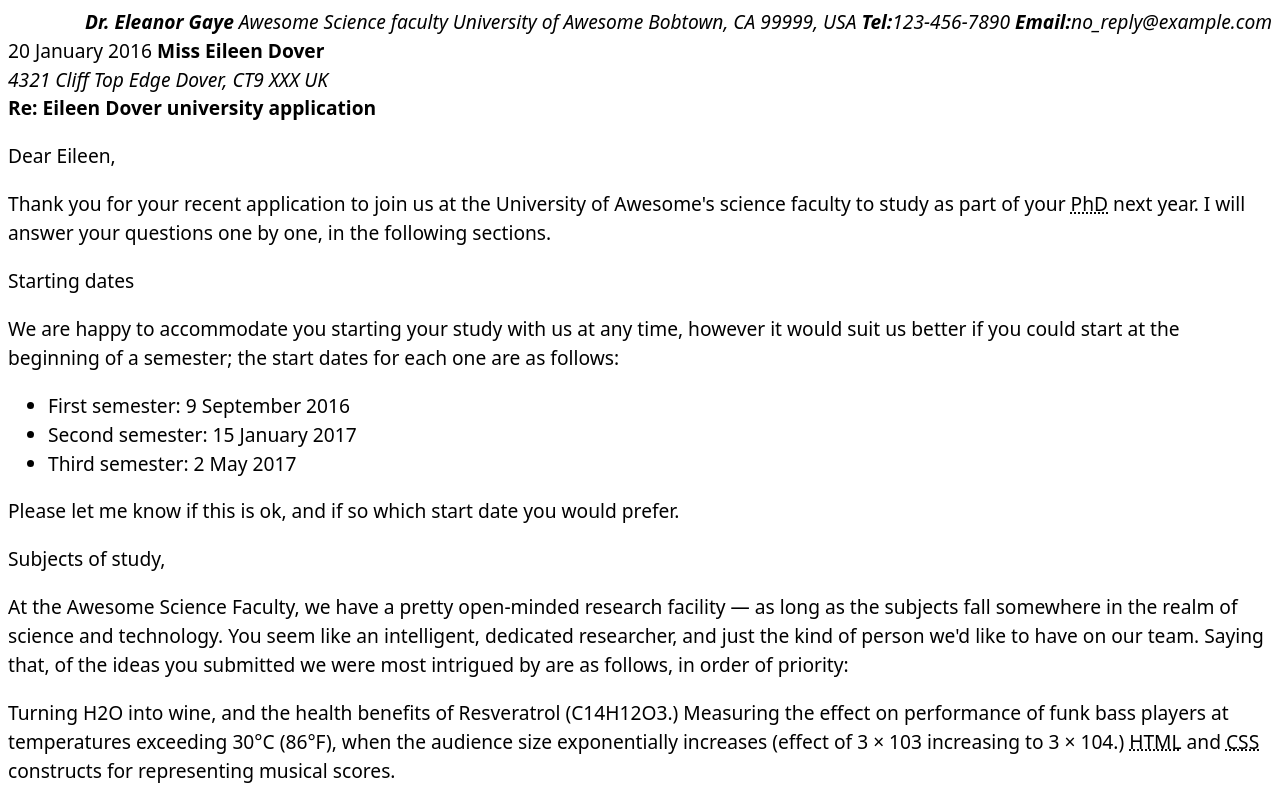
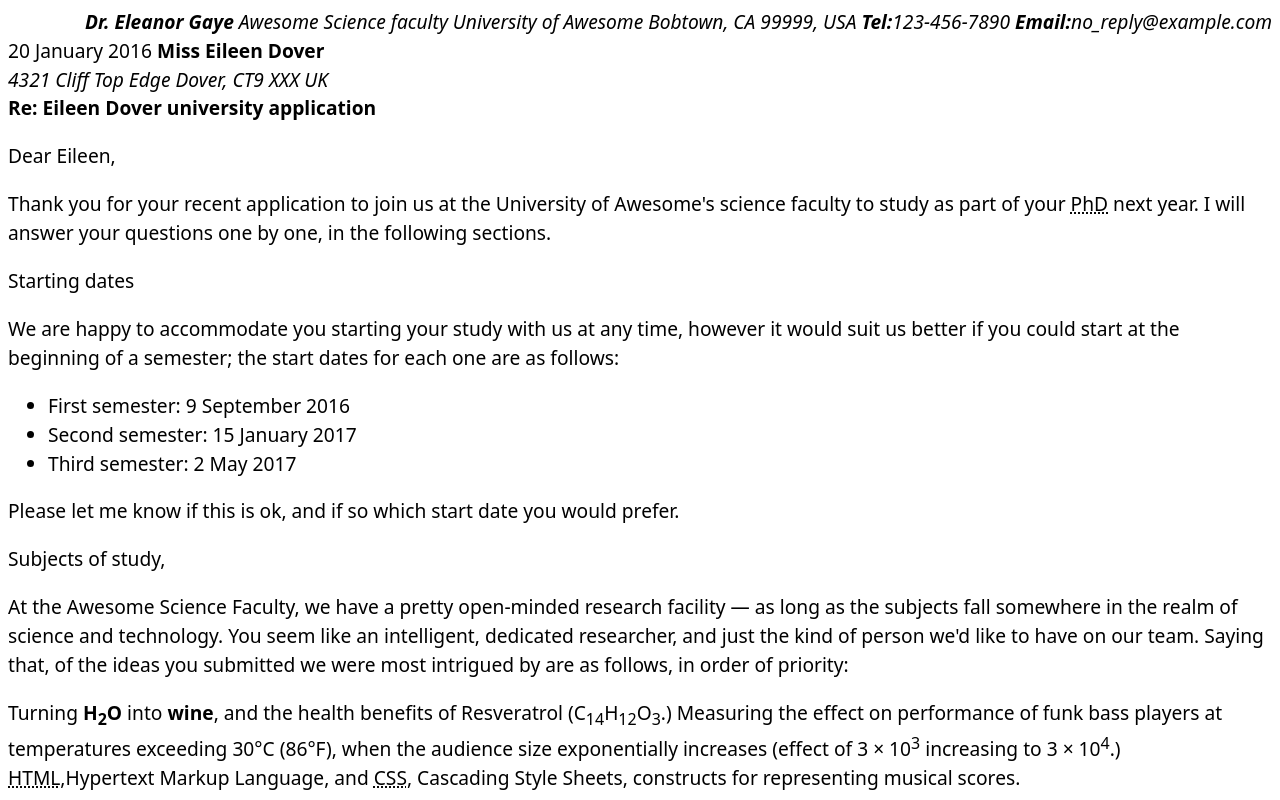
Before and after one commit to freeatrequest/freeatrequest.github.io, a plain HTML site: page part1/indexpart1.html in a window 1280 px wide. Shown: the top 800 px of the page. Drawn offline with Linux system fonts and the light colour scheme.

Commit message:
sups and subs
Sups and subs for some numbers, and corrected some errors. also bolded H20 and Wine

```diff
--- a/part1/indexpart1.html
+++ b/part1/indexpart1.html
@@ -71,13 +71,12 @@ just the kind of person we'd like to have on our team. Saying that, of the
 ideas you submitted we were most intrigued by are as follows, in order of
 priority:</p>
 
-<p>Turning H2O into wine, and the health benefits of Resveratrol
-(C14H12O3.)
+<p>Turning <strong>H<sub>2</sub>O</strong> into <strong>wine</strong>, and the health benefits of Resveratrol
+(C<sub>14</sub>H<sub>12</sub>O<sub>3</sub>.)
 Measuring the effect on performance of funk bass players at temperatures
 exceeding 30°C (86°F), when the audience size exponentially increases
-(effect of 3 × 103 increasing to 3 × 104.)
-<abbr title="Hypertext Markup Language">HTML</abbr> and <abbr title="Cascading Style Sheets">CSS</abbr>
-constructs for representing musical scores.
+(effect of 3 × 10<sup>3</sup> increasing to 3 × 10<sup>4</sup>.)
+<abbr title="Hypertext Markup Language">HTML</abbr>,Hypertext Markup Language, and <abbr title="Cascading Style Sheets">CSS</abbr>, Cascading Style Sheets, constructs for representing musical scores.
 </p>
 <p>So please can you provide more information on each of these subjects,
 including how long you'd expect the research to take, required staff and
```
